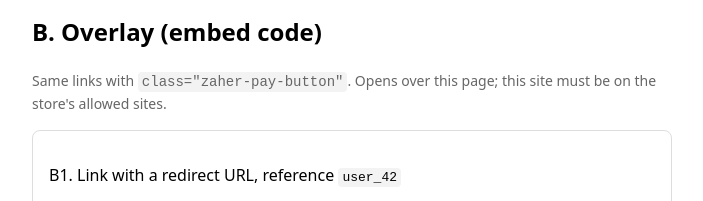
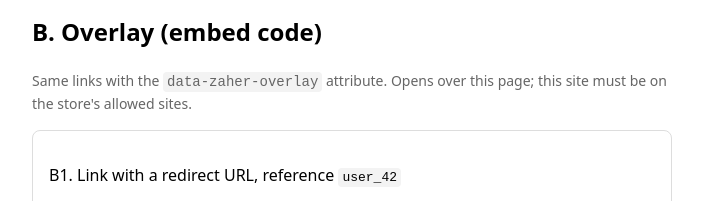
Before and after one commit to zaher-app/test-site, a plain HTML site: page payment-link-embed.html in a window 1280 px wide. Shown: the part 590-791 px from the top of the page, 288-991 px from the left. Drawn offline with Linux system fonts and the light colour scheme; a script that the page names is missing.

Commit message:
Embed test page: data-zaher-overlay attribute instead of the class
Co-Authored-By: Claude Opus 5.5 <noreply@anthropic.com>

```diff
--- a/payment-link-embed.html
+++ b/payment-link-embed.html
@@ -8,11 +8,11 @@
     body { font-family: system-ui, sans-serif; max-width: 640px; margin: 40px auto; padding: 0 16px; line-height: 1.5; }
     h2 { margin-top: 36px; }
     .row { margin: 16px 0; padding: 16px; border: 1px solid #ddd; border-radius: 8px; }
-    .btn, .zaher-pay-button { display: inline-block; padding: 10px 18px; background: #111; color: #fff; border-radius: 6px; text-decoration: none; }
+    .btn, [data-zaher-overlay] { display: inline-block; padding: 10px 18px; background: #111; color: #fff; border-radius: 6px; text-decoration: none; }
     code { background: #f3f3f3; padding: 2px 4px; border-radius: 4px; word-break: break-all; }
     .muted { color: #666; font-size: 14px; }
   </style>
-  <!-- Zaher dev environment. Store "hithere" on the test database. Only links with class="zaher-pay-button" open the overlay. -->
+  <!-- Zaher dev environment. Store "hithere" on the test database. Only links with data-zaher-overlay open the overlay. -->
   <script src="https://zaher-dev.com/embed/v1/pay.js" defer></script>
 </head>
 <body>
@@ -33,26 +33,26 @@
   </div>
 
   <h2>B. Overlay (embed code)</h2>
-  <p class="muted">Same links with <code>class="zaher-pay-button"</code>. Opens over this page; this site must be on the store's allowed sites.</p>
+  <p class="muted">Same links with the <code>data-zaher-overlay</code> attribute. Opens over this page; this site must be on the store's allowed sites.</p>
 
   <div class="row">
     <p>B1. Link with a redirect URL, reference <code>user_42</code></p>
-    <a href="https://hithere.zaher-dev.com/en/pay/checker-embed-link" class="zaher-pay-button" data-reference="user_42">Pay</a>
+    <a href="https://hithere.zaher-dev.com/en/pay/checker-embed-link" data-zaher-overlay data-reference="user_42">Pay</a>
   </div>
 
   <div class="row">
     <p>B2. Link without a redirect URL (returns to this page after paying)</p>
-    <a href="https://hithere.zaher-dev.com/en/pay/checker-embed-link-two" class="zaher-pay-button" data-reference="user_43">Pay</a>
+    <a href="https://hithere.zaher-dev.com/en/pay/checker-embed-link-two" data-zaher-overlay data-reference="user_43">Pay</a>
   </div>
 
   <div class="row">
     <p>B3. Invalid reference (space and @): payment works, no reference, console warning</p>
-    <a href="https://hithere.zaher-dev.com/en/pay/checker-embed-link-two" class="zaher-pay-button" data-reference="bad ref@x">Pay</a>
+    <a href="https://hithere.zaher-dev.com/en/pay/checker-embed-link-two" data-zaher-overlay data-reference="bad ref@x">Pay</a>
   </div>
 
   <div class="row">
     <p>B4. No reference, Arabic</p>
-    <a href="https://hithere.zaher-dev.com/ar/pay/checker-embed-link-two" class="zaher-pay-button">ادفع</a>
+    <a href="https://hithere.zaher-dev.com/ar/pay/checker-embed-link-two" data-zaher-overlay>ادفع</a>
   </div>
 
   <script>
```
